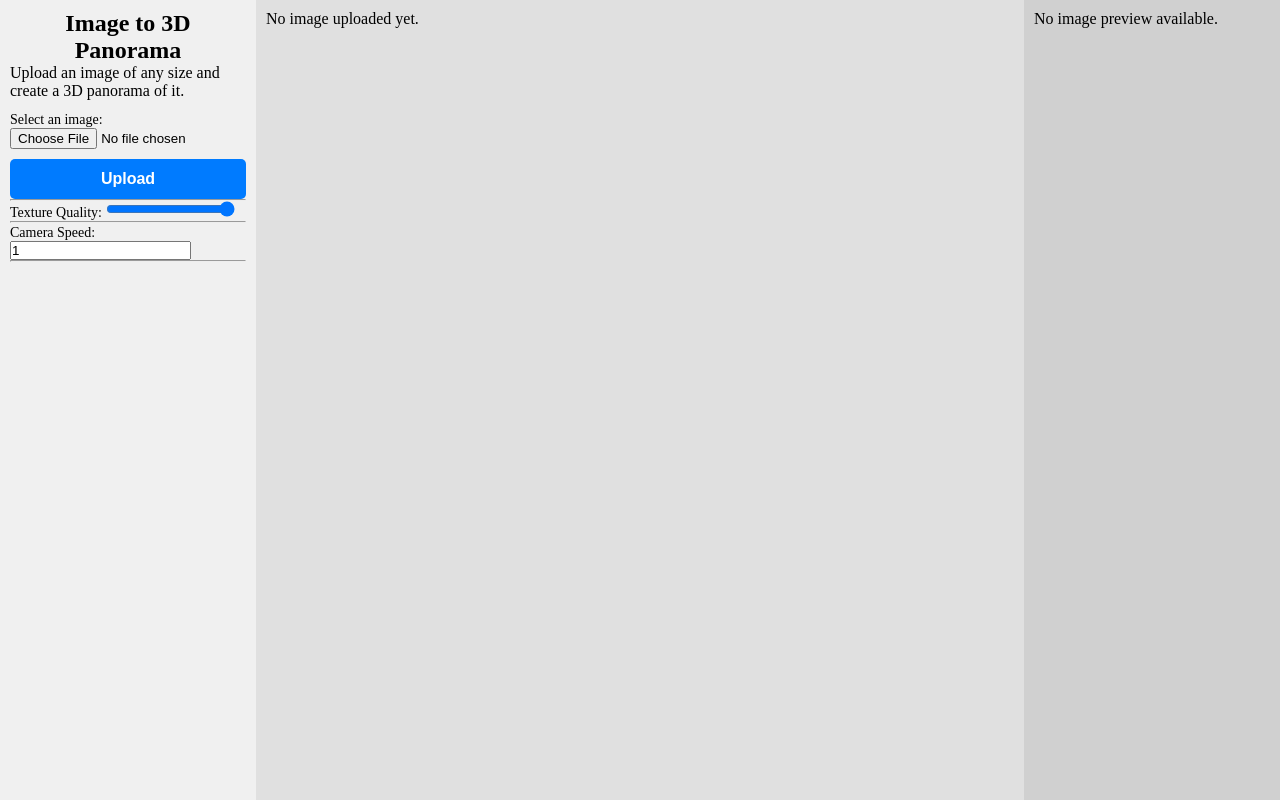
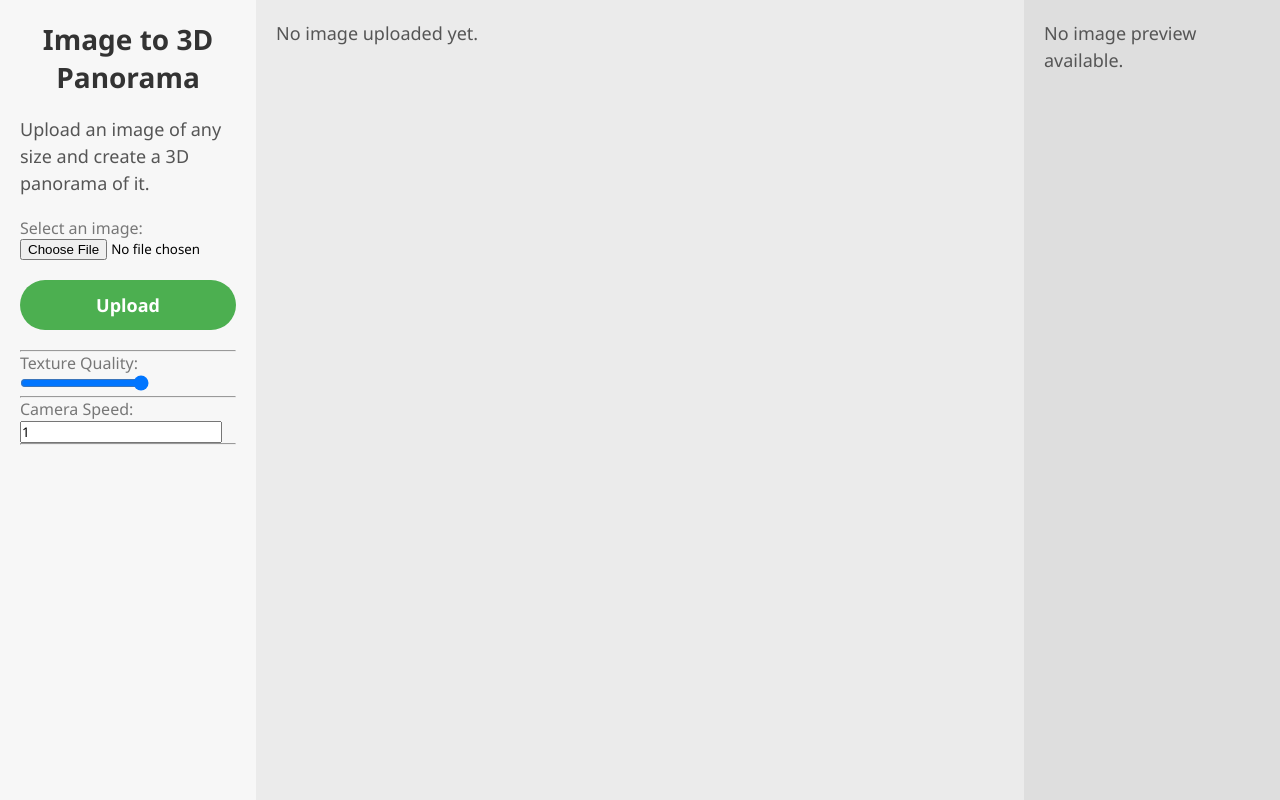
Before and after one commit to LyubomirT/lookaround, a Flask app: page / in a window 1280 px wide. Run offline with Flask 3, Linux system fonts and the light colour scheme.

Commit message:
Update styles and add new buttons

```diff
--- a/templates/index.html
+++ b/templates/index.html
@@ -8,6 +8,7 @@
             box-sizing: border-box;
             margin: 0;
             padding: 0;
+            font-family: 'Segoe UI', Tahoma, Geneva, Verdana, sans-serif;
         }
         .container {
             width: 100%;
@@ -18,74 +19,89 @@
         .sidebar {
             width: 20%;
             height: 100%;
-            background-color: #f0f0f0;
+            background-color: #f7f7f7;
             overflow-y: auto;
-            padding: 10px;
+            padding: 20px;
         }
         .main {
             width: 60%;
             height: 100%;
-            background-color: #e0e0e0;
+            background-color: #ebebeb;
             overflow-y: auto;
-            padding: 10px;
+            padding: 20px;
+            position: relative;
         }
         .preview {
             width: 20%;
             height: 100%;
-            background-color: #d0d0d0;
+            background-color: #dedede;
             overflow-y: auto;
-            padding: 10px;
+            padding: 20px;
         }
         h1 {
-            font-size: 24px;
+            font-size: 28px;
             font-weight: bold;
             text-align: center;
+            margin-bottom: 20px;
+            color: #333333;
         }
         p {
-            font-size: 16px;
-            margin-bottom: 10px;
+            font-size: 18px;
+            margin-bottom: 20px;
+            line-height: 1.5;
+            color: #555555;
         }
         label {
-            font-size: 14px;
+            font-size: 16px;
             font-weight: normal;
+            color: #777777;
         }
         input[type=file] {
             display: block;
-            margin-bottom: 10px;
+            margin-bottom: 20px;
         }
         button {
             display: block;
             width: 100%;
-            height: 40px;
+            height: 50px;
             border: none;
-            border-radius: 5px;
+            border-radius: 25px;
             color: white;
-            font-size: 16px;
+            font-size: 18px;
             font-weight: bold;
             cursor: pointer;
+            margin-bottom: 20px;
+            transition: background-color 0.3s ease;
         }
-        .btn-primary {
-            background-color: #007bff;
-        }
-        .btn-primary:hover {
+        button:hover {
             background-color: #0069d9;
         }
+        button:focus {
+            outline: none;
+        }
         .btn-success {
-            background-color: #28a745;
+            background-color: #4caf50;
+        }
+        .btn-info {
+            background-color: #2196f3;
         }
         .btn-success:hover {
-            background-color: #218838;
-        }
-        .btn-info {
-            background-color: #17a2b8;
+            background-color: #388e3c;
         }
         .btn-info:hover {
-            background-color: #138496;
+            background-color: #1976d2;
         }
         img {
             max-width: 100%;
             height: auto;
         }
+        #panorama-container {
+            display: none;
+        }
+        #fullscreen {
+            display: none;
+        }
+
     </style>
 </head>
 <body>
@@ -96,7 +112,7 @@
             <form id="upload-form" action="/upload" method="post" enctype="multipart/form-data">
                 <label for="image">Select an image:</label>
                 <input type="file" id="image" name="image" accept="image/*" required>
-                <button type="submit" class="btn-primary">Upload</button>
+                <button type="submit" class="btn-success">Upload</button>
             </form>
             <hr>
             <label for="quality-slider">Texture Quality:</label>
@@ -111,7 +127,6 @@
             <div id="panorama-container">
                 <p>Here is your 3D panorama. You can use your mouse to rotate and zoom in/out.</p>
                 <div id="panorama-wrapper" style="width: 100%; height: 80%;"></div>
-                <button id="fullscreen" class="btn-info">Fullscreen</button>
             </div>
             {% else %}
             <p>No image uploaded yet.</p>
@@ -123,6 +138,7 @@
             <img src="{{ url_for('static', filename='uploads/' + filename) }}" alt="Uploaded image">
             <p>Click the button below to create a 3D panorama of it:</p>
             <button id="create-panorama" class="btn-success">Create 3D Panorama</button>
+            <button id="fullscreen" class="btn-info">Fullscreen</button>
             {% else %}
             <p>No image preview available.</p>
             {% endif %}
@@ -154,6 +170,7 @@
             $('#create-panorama').click(function() {
                 // Hide the button and show the panorama container
                 $('#panorama-container').show();
+                $('#fullscreen').show();
 
                 // Clear existing panorama
                 $('#panorama-wrapper').empty();
```
